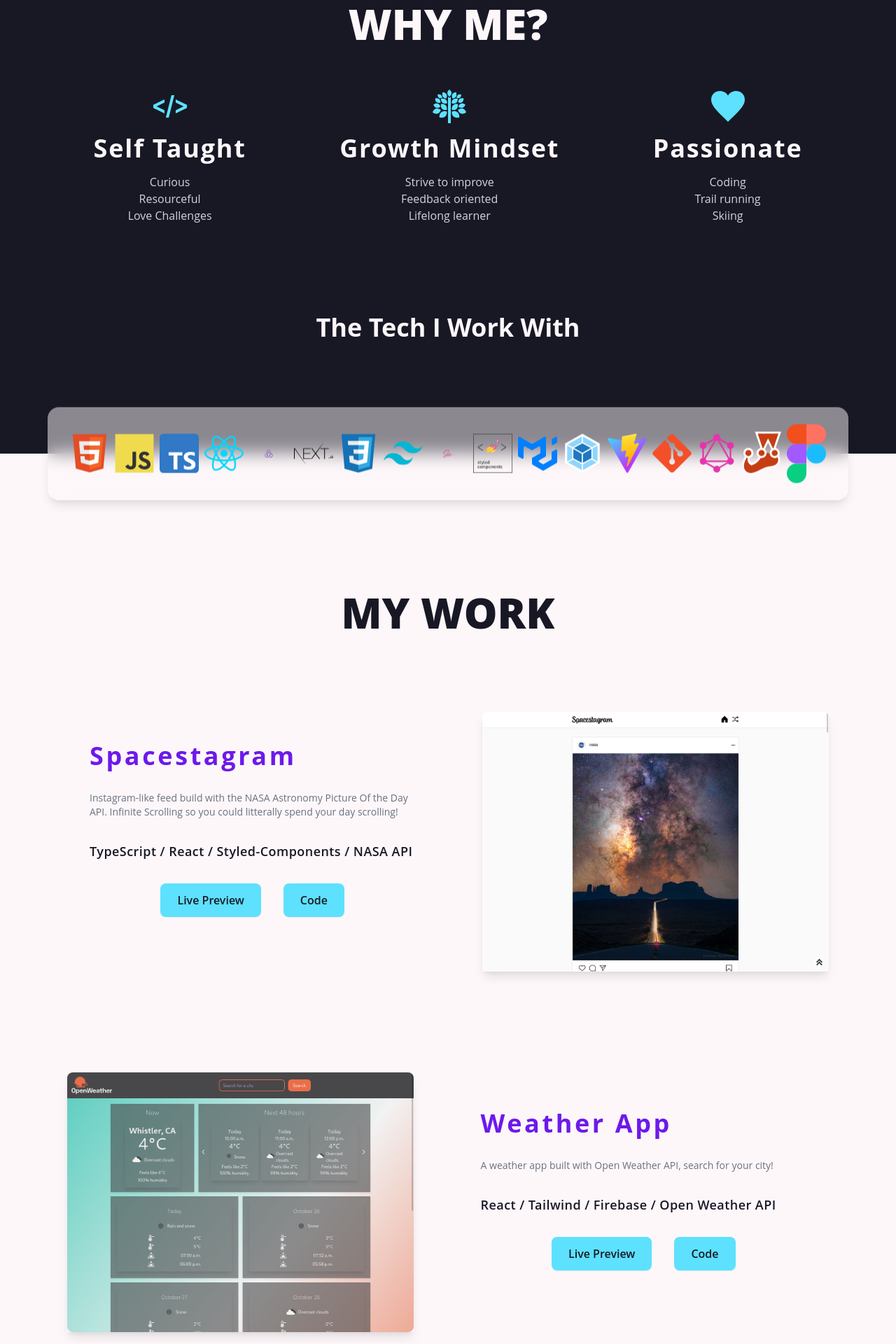
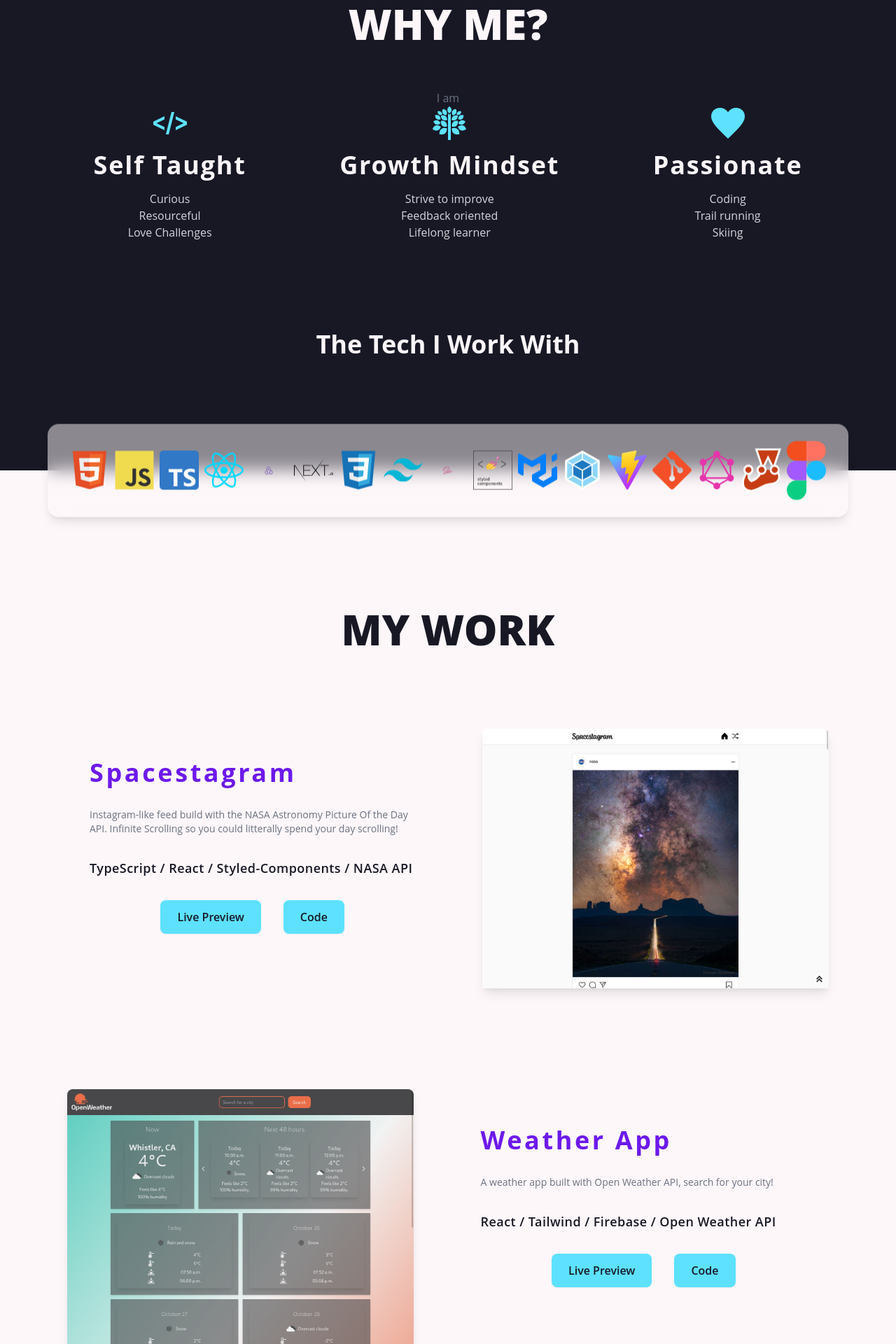
Before and after one commit to theolvq/daawa-portfolio, a Next.js app: page / in a window 1280 px wide. Shown: the part 860-2780 px from the top of the page at 70% size. Built offline with nearby package versions, Linux system fonts and the light colour scheme.

Commit message:
added intersection oberver to each section with handler to style nav accordingly

```diff
--- a/components/Contact.tsx
+++ b/components/Contact.tsx
@@ -1,9 +1,11 @@
 import React from 'react';
 import { SectionProps } from '../types';
 import { useForm, ValidationError } from '@formspree/react';
+import { InView } from 'react-intersection-observer';
 
-const Contact: React.FC<SectionProps> = ({ handleScroll }) => {
+const Contact: React.FC<SectionProps> = ({ handleSectionChange }) => {
   const [state, handleSubmit] = useForm('xbjqewjn');
+
   if (state.succeeded) {
     return (
       <p>
@@ -13,7 +15,9 @@ const Contact: React.FC<SectionProps> = ({ handleScroll }) => {
   }
 
   return (
-    <section id='contact' onWheel={handleScroll} className='pt-16 pb-32'>
+    <InView onChange={handleSectionChange}>
+      {({ ref }) => (
+        <section ref={ref} id='contact' className='pt-16 pb-32'>
           <h2>Let&#39;s Chat!</h2>
           <form
             className='flex flex-col gap-4 justify-center items-center max-w-sm mx-auto font-semibold p-12 rounded-xl shadow-lg'
@@ -29,7 +33,11 @@ const Contact: React.FC<SectionProps> = ({ handleScroll }) => {
                 autoComplete='email'
               />
               <label htmlFor='email'>Email address</label>
-          <ValidationError prefix='email' field='email' errors={state.errors} />
+              <ValidationError
+                prefix='email'
+                field='email'
+                errors={state.errors}
+              />
             </div>
             <div className='w-full relative'>
               <input
@@ -41,7 +49,11 @@ const Contact: React.FC<SectionProps> = ({ handleScroll }) => {
                 autoComplete='name'
               />
               <label htmlFor='name'>Your Name</label>
-          <ValidationError prefix='name' field='name' errors={state.errors} />
+              <ValidationError
+                prefix='name'
+                field='name'
+                errors={state.errors}
+              />
             </div>
             <div className='relative'>
               <textarea
@@ -69,6 +81,8 @@ const Contact: React.FC<SectionProps> = ({ handleScroll }) => {
             </button>
           </form>
         </section>
+      )}
+    </InView>
   );
 };
 
--- a/components/Hero.tsx
+++ b/components/Hero.tsx
@@ -3,11 +3,13 @@ import Image from 'next/image';
 import profilePic from '../lib/images/profile-pic.jpg';
 import HeroBackground from './HeroBackground';
 import { SectionProps } from '../types';
+import { InView } from 'react-intersection-observer';
 
-const Hero: React.FC<SectionProps> = ({ handleScroll }) => {
+const Hero: React.FC<SectionProps> = ({ handleSectionChange }) => {
   return (
-    <>
-      <section id='hero' onWheel={handleScroll} className='h-screen w-full'>
+    <InView threshold={0.5} onChange={handleSectionChange}>
+      {({ ref }) => (
+        <section ref={ref} id='hero' className='h-screen w-full'>
           <div className='max-w-6xl mx-auto lg:py-32 pt-24 px-16 xl:px-12'>
             <HeroBackground />
             <div className='flex flex-col justify-between items-center  gap-8 lg:flex-row lg:items-end'>
@@ -26,7 +28,8 @@ const Hero: React.FC<SectionProps> = ({ handleScroll }) => {
             </div>
           </div>
         </section>
-    </>
+      )}
+    </InView>
   );
 };
 
--- a/components/MyWork.tsx
+++ b/components/MyWork.tsx
@@ -1,11 +1,14 @@
 import React from 'react';
+import { InView } from 'react-intersection-observer';
 import projects from '../lib/projects';
 import { SectionProps } from '../types';
 import MyWorkCard from './MyWorkCard';
 
-const MyWork: React.FC<SectionProps> = ({ handleScroll }) => {
+const MyWork: React.FC<SectionProps> = ({ handleSectionChange }) => {
   return (
-    <section id='my-work' onWheel={handleScroll} className='my-16 w-full '>
+    <InView onChange={handleSectionChange}>
+      {({ ref }) => (
+        <section ref={ref} id='my-work' className='my-16 w-full '>
           <div className='max-w-6xl mx-auto '>
             <h2>My Work</h2>
             <div className='space-y-8'>
@@ -15,6 +18,8 @@ const MyWork: React.FC<SectionProps> = ({ handleScroll }) => {
             </div>
           </div>
         </section>
+      )}
+    </InView>
   );
 };
 
--- a/components/WhyMe.tsx
+++ b/components/WhyMe.tsx
@@ -1,13 +1,17 @@
 import React from 'react';
+import { InView } from 'react-intersection-observer';
 import { SectionProps } from '../types';
 import TechList from './TechList';
 import WhyMeList from './WhyMeList';
 
-const WhyMe: React.FC<SectionProps> = ({ handleScroll }) => {
+const WhyMe: React.FC<SectionProps> = ({ handleSectionChange }) => {
   return (
-    <section onWheel={handleScroll} id='why-me'>
+    <InView threshold={0.01} onChange={handleSectionChange}>
+      {({ ref }) => (
+        <section ref={ref} id='why-me'>
           <div className='bg-black py-16 text-center '>
             <h2 className='text-white'>Why Me?</h2>
+            <p>I am </p>
             <WhyMeList />
             {/* Todo: add more details as yo why employers should hire me, maybe an interesting story */}
             <h3 className='sm:pb-32 md:pb-16 pb-48 text-white'>
@@ -18,6 +22,8 @@ const WhyMe: React.FC<SectionProps> = ({ handleScroll }) => {
             <TechList />
           </div>
         </section>
+      )}
+    </InView>
   );
 };
 
--- a/package.json
+++ b/package.json
@@ -16,7 +16,8 @@
     "axios": "^0.24.0",
     "next": "^12.0.0",
     "react": "17.0.2",
-    "react-dom": "17.0.2"
+    "react-dom": "17.0.2",
+    "react-intersection-observer": "^8.32.2"
   },
   "devDependencies": {
     "@types/react": "17.0.29",
--- a/pages/index.tsx
+++ b/pages/index.tsx
@@ -1,6 +1,6 @@
 import type { NextPage } from 'next';
 import Head from 'next/head';
-import { UIEventHandler, useEffect, useState, WheelEventHandler } from 'react';
+import { useState } from 'react';
 import Contact from '../components/Contact';
 import Footer from '../components/Footer';
 import Hero from '../components/Hero';
@@ -18,9 +18,13 @@ const Home: NextPage = () => {
     }
   };
 
-  const handleScroll: WheelEventHandler<HTMLElement> = (e) => {
-    console.log(e.currentTarget.id);
-    setScrollTarget(e.currentTarget.id);
+  const handleSectionChange = (
+    inView: boolean,
+    entry: IntersectionObserverEntry,
+  ) => {
+    if (entry.isIntersecting) {
+      setScrollTarget(entry.target.id);
+    }
   };
 
   return (
@@ -36,10 +40,22 @@ const Home: NextPage = () => {
         setShowNav={setShowNav}
       />
       <main className='min-h-screen' onClick={handleNavClose}>
-        <Hero handleScroll={handleScroll} />
-        <WhyMe handleScroll={handleScroll} />
-        <MyWork handleScroll={handleScroll} />
-        <Contact handleScroll={handleScroll} />
+        <Hero
+          setScrollTarget={setScrollTarget}
+          handleSectionChange={handleSectionChange}
+        />
+        <WhyMe
+          setScrollTarget={setScrollTarget}
+          handleSectionChange={handleSectionChange}
+        />
+        <MyWork
+          setScrollTarget={setScrollTarget}
+          handleSectionChange={handleSectionChange}
+        />
+        <Contact
+          setScrollTarget={setScrollTarget}
+          handleSectionChange={handleSectionChange}
+        />
       </main>
       <Footer />
     </div>
```
Also changed, not shown: tailwind.config.js (+12 -12 lines), types/index.ts (+6 -2 lines), 1 other file (tests, documents, lock files or other folders). Lines whose indentation alone changed are shown as unchanged.
